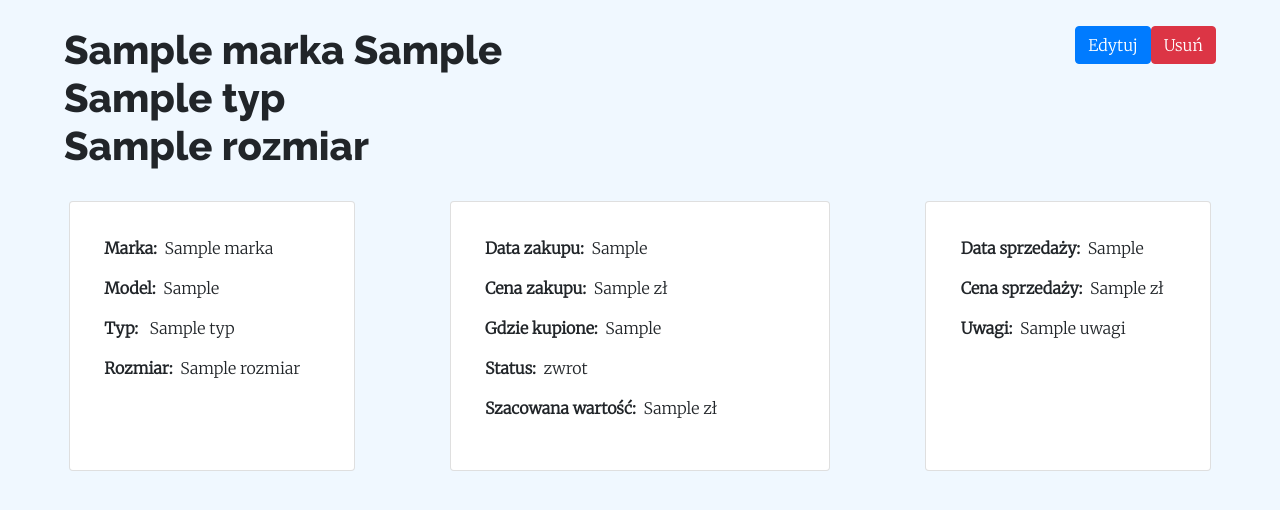
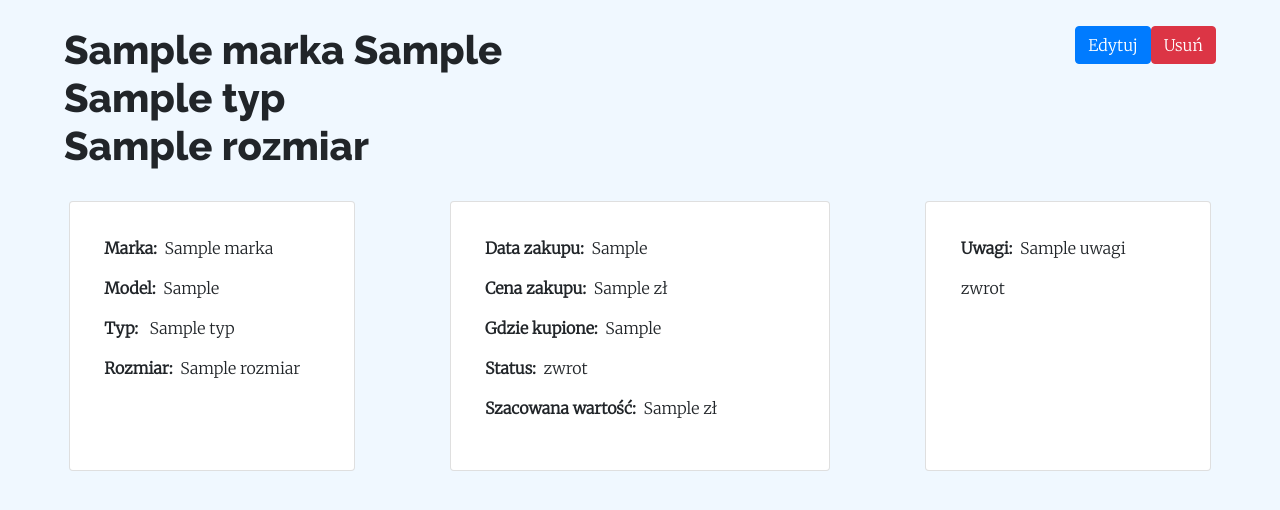
Before and after one commit to Oscris1/shoes-project, a Django app: template templates/magazyn/magazyn_detail.html in a window 1280 px wide. Shown: the part 56-566 px from the top of the page. Run offline with Django 3.2, Linux system fonts and the light colour scheme; the template is opened without the code that fills it: most values are stand-ins (such as "Sample title", 1, 10 or a date in 2020).

Commit message:
Edited magazyn detail for "Sprzedane" status

```diff
--- a/templates/magazyn/magazyn_detail.html
+++ b/templates/magazyn/magazyn_detail.html
@@ -35,11 +35,19 @@
             <div class="col-lg-1"></div>
 
             <div class="col-lg-3 col-md-12 card detail-card">
+                <p><b>Uwagi:</b>&nbsp;&nbsp;{{ para.uwagi }}</p>
+                {% if para.status == "sprzedano" %}
+                    <p><b>Data sprzedaży:</b>&nbsp;&nbsp;{{ para.sprzedane.data_sprzedazy }}</p>
+                    <p><b>Cena sprzedaży:</b>&nbsp;&nbsp;{{ para.sprzedane.cena_sprzedazy }}</p>
+                    <p><b>Komu sprzedane:</b>&nbsp;&nbsp;{{ para.sprzedane.komu_sprzedane }}</p>
+                    <p><b>Wpłynęły pięniądze:</b>&nbsp;&nbsp;{{ para.sprzedane.get_wplynely_pieniadze_display }}</p>
+                    <p><b>Data przesyłki:</b>&nbsp;&nbsp;{{ para.sprzedane.data_przesylki }}</p>
+                    <p><b>Śledzenie przesyłki:</b>&nbsp;&nbsp;{{ para.sprzedane.sledzenie_przesylki }}</p>
 
-                <p><b>Data sprzedaży:</b>&nbsp;&nbsp;{{ para.sprzedane.data_sprzedazy }}</p>
-                <p><b>Cena sprzedaży:</b>&nbsp;&nbsp;{{ para.sprzedane.cena_sprzedazy }} zł</p>
-                <p><b>Uwagi:</b>&nbsp;&nbsp;{{ para.uwagi }}</p>
-            </div>
+                {% elif para.status == "zwrot" %}
+                    <p>zwrot</p>
+                {% endif %}
+                </div>
         </div>
     </div>
 {% endblock content %}
```
